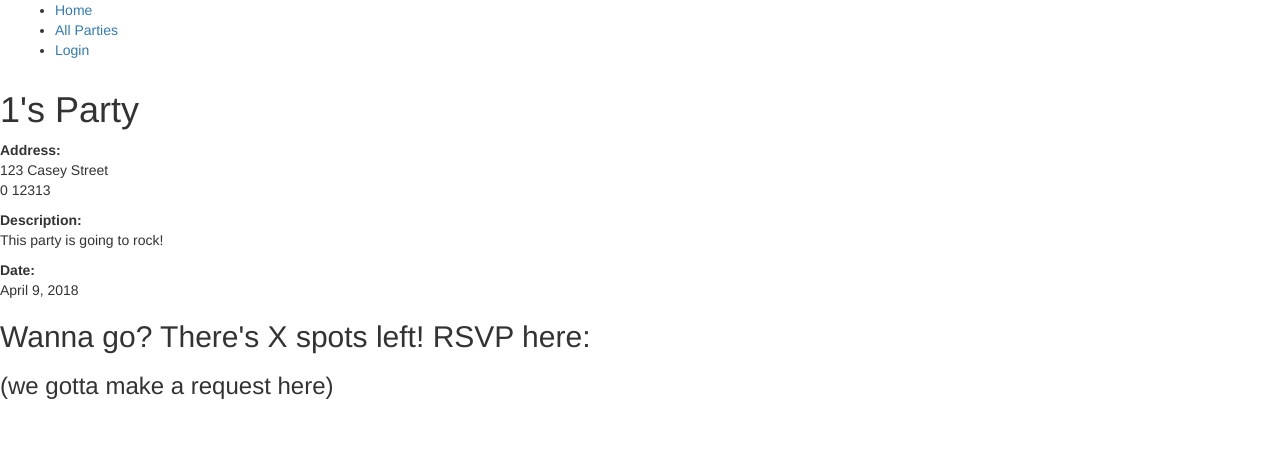
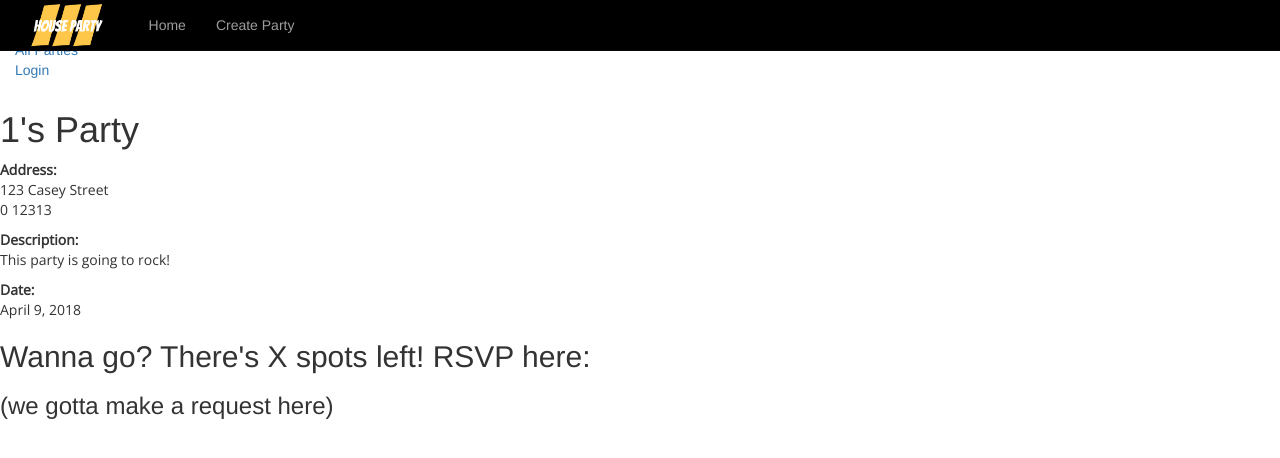
Before and after one commit to CRHarding/party_house, a Django app: page /party/party-details/1 in a window 1280 px wide. Shown: the top 458 px of the page. Run offline with Django 3.2, Linux system fonts and the light colour scheme; data comes from the database, SQL or seed files in the repository; some libraries are stand-ins or nearby versions.

Commit message:
bootstrapping things, added a logo

```diff
--- a/party_house/party/models.py
+++ b/party_house/party/models.py
@@ -1,6 +1,6 @@
 from django.db import models
 from django.contrib.auth.models import User
-
+from django.urls import reverse
 
 class PartyInformation(models.Model):
     address_st = models.CharField(max_length=100, help_text="Enter the street name for the party")
--- a/party_house/party/static/css/style.css
+++ /dev/null
@@ -1,5 +0,0 @@
-.sidebar-nav {
-    margin-top: 20px;
-    padding: 0;
-    list-style: none;
-}
--- /dev/null
+++ b/party_house/party/static/css/styles.css
@@ -0,0 +1,27 @@
+.sidebar-nav {
+    margin-top: 20px;
+    padding: 0;
+    list-style: none;
+}
+
+p {
+	font-family: 'Open Sans', sans-serif;
+}
+
+.img-responsive {
+	height: 130px;
+	margin-top: -12px;
+	padding-bottom: 50px;
+}
+
+img {
+	height: 300px;
+}
+
+.navbar {
+	background-color: black;
+}
+
+body {
+	background-color: white;
+}
--- a/party_house/party/templates/base_generic.html
+++ b/party_house/party/templates/base_generic.html
@@ -2,10 +2,12 @@
 <html lang="en">
 <head>
 
-  {% block title %}<title>Local Library</title>{% endblock %}
+  {% block title %}<title>House Party III</title>{% endblock %}
   <meta charset="utf-8">
   <meta name="viewport" content="width=device-width, initial-scale=1">
   <link rel="stylesheet" href="https://maxcdn.bootstrapcdn.com/bootstrap/3.3.7/css/bootstrap.min.css">
+  <link href="https://fonts.googleapis.com/css?family=Bangers|Open+Sans" rel="stylesheet">
+  <link href="https://fonts.googleapis.com/css?family=Open+Sans" rel="stylesheet">
   <script src="https://ajax.googleapis.com/ajax/libs/jquery/1.12.4/jquery.min.js"></script>
   <script src="https://maxcdn.bootstrapcdn.com/bootstrap/3.3.7/js/bootstrap.min.js"></script>
 
@@ -15,6 +17,56 @@
 </head>
 
 <body>
+
+  <header>
+    <div class="container clearfix">
+      <div class= "navbar-wrapper">
+          <div class="container">
+              <nav class = "navbar navbar-inverse navbar-fixed-top" id="navbar_whole">
+
+                      <div class = "navbar-header">
+                          <button type= "button" class = "navbar-toggle collapsed" data-toggle = "collapse" data-target= "#navbar" aria-expanded="false" aria-controls = "navbar">
+                              <span class="sr-only">Toggle navigation</span>
+                              <span class="icon-bar"></span>
+                              <span class="icon-bar"></span>
+                              <span class="icon-bar"></span>
+                          </button>
+                          <!--Below is the top-left hand side of the screen where you usually see a company/project name and a logo-->
+                          <!--The next line sends the user back to the home page-->
+                          <a class="navbar-brand" href="{%url 'index' %}">
+                              <!--Insert the file name of your brand image below after the 'img'-->
+                               <img class="img-responsive" src="/static/images/house_party_iii_logo_white.png">
+                          </a>
+                      </div>
+
+                      <div id= "navbar" class="navbar-collapse collapse">
+                          <ul class="nav navbar-nav">
+                            <!--Below is where you put the rest of the links to the pages you've created. Please reference your own models
+                             in Django.-->
+                              <li>
+                                  <a href="{% url 'index' %}">Home</a>
+                              </li>
+                              <li>
+                                  <a href="{% url 'party_create' %}">Create Party</a>
+                              </li>
+                          </ul>
+                      </div>
+              </nav>
+          </div>
+      </div>
+    </div>
+  </header>
+
+
+
+
+
+
+
+
+
+
+
   <div class="container-fluid">
     <div class="row">
       <div class="col-sm-2">
--- a/party_house/party/templates/index.html
+++ b/party_house/party/templates/index.html
@@ -1,7 +1,8 @@
 {% extends "base_generic.html" %}
+{% load bootstrap3 %}
 
 {% block content %}
-<h1>House Party</h1>
+<img class="title-logo" src="/static/images/house_party_iii_logo_800x600.png">
 
   <h2>Party List:</h2>
   {% if all_parties %}
--- a/party_house/party/templates/party/partyinformation_list.html
+++ b/party_house/party/templates/party/partyinformation_list.html
@@ -1,6 +1,8 @@
 {% extends "base_generic.html" %}
 
 {% block content %}
+
+{{user}}
 
   <h1>PROFILE PAGE</h1>
   {% if thumbs %}
--- a/party_house/party_house/settings.py
+++ b/party_house/party_house/settings.py
@@ -39,6 +39,7 @@
     'django.contrib.staticfiles',
     'party.apps.PartyConfig',
     'accounts',
+    'bootstrap3',
 ]
 
 MIDDLEWARE = [
```
Also changed, not shown: party_house/party/static/images/house_party_iii_logo_800x600.png (added), party_house/party/static/images/house_party_iii_logo_higher.png (added), party_house/party/static/images/house_party_iii_logo_white.png (added).
